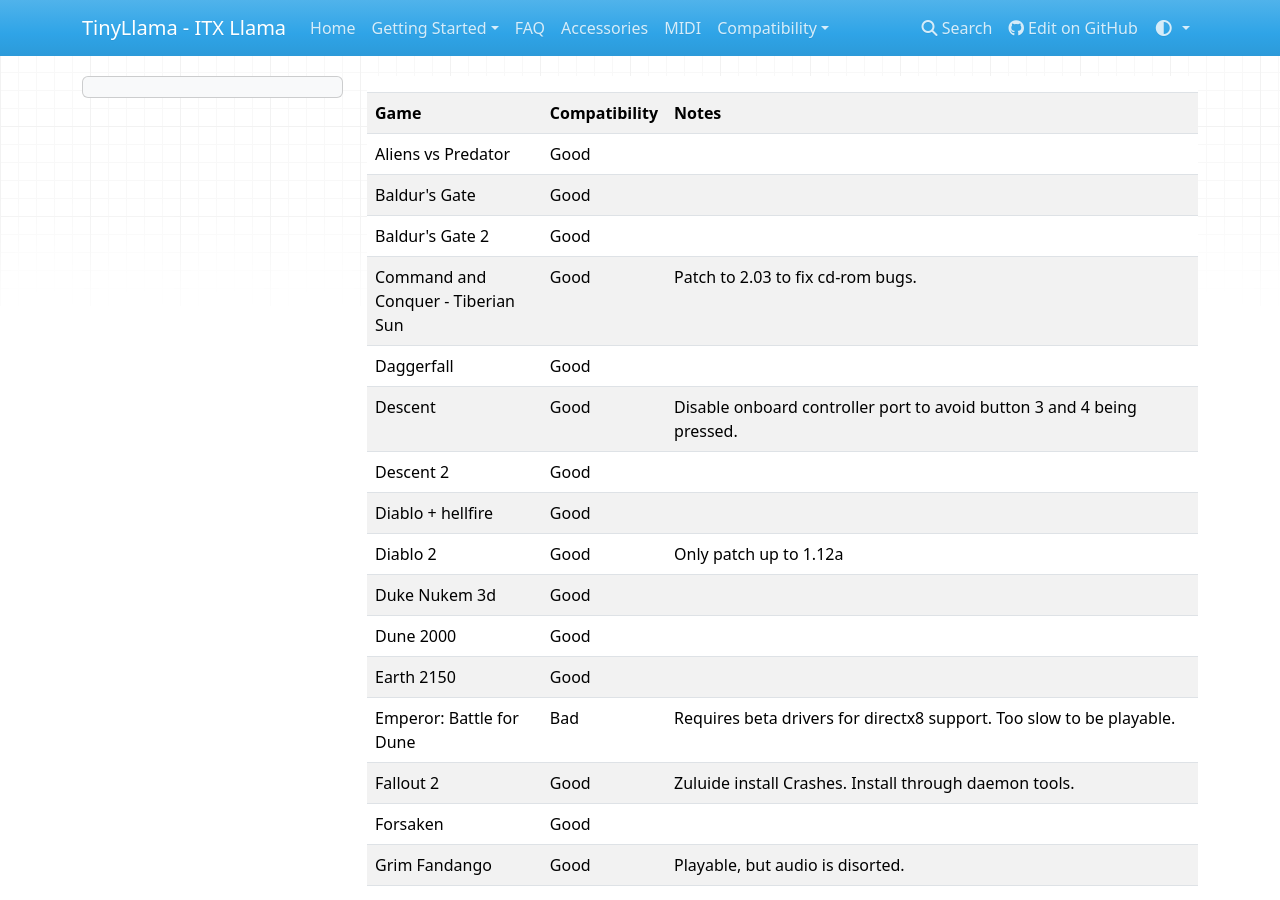
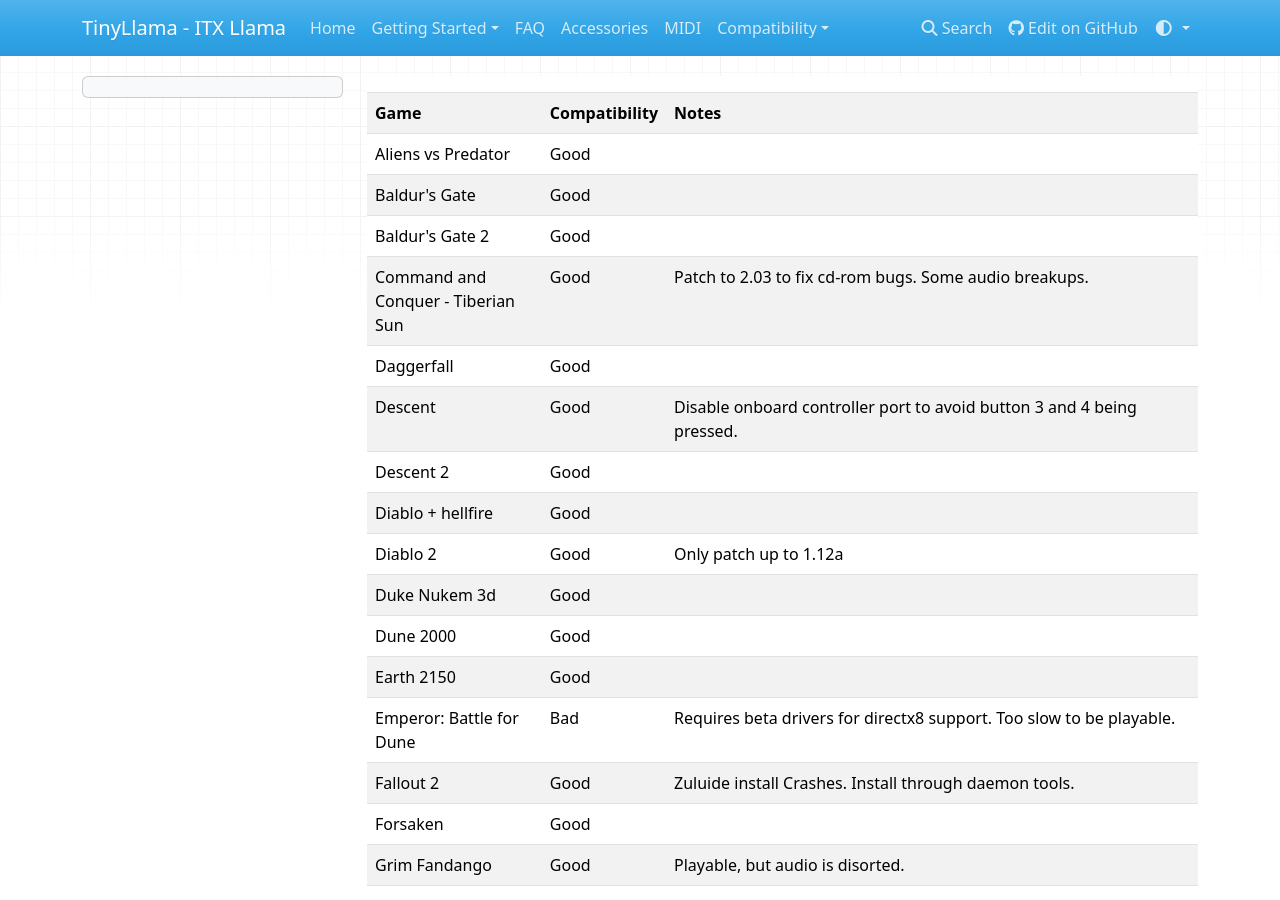
Before and after one commit to timesscar/tinyllama-docs, an MkDocs documentation site: the page built from docs/itxllama/games/winGameCompat.md, in a window 1280 px wide and 900 px high. Built offline with MkDocs 1.6.1, drawn with Linux system fonts in a browser that asks for light colours; nearby versions of some CDN libraries.

Commit message:
Audio details for SUN

```diff
--- a/docs/itxllama/games/winGameCompat.md
+++ b/docs/itxllama/games/winGameCompat.md
@@ -6,7 +6,7 @@
 | Aliens vs Predator | Good            |     |
 | Baldur's Gate | Good               |    |
 | Baldur's Gate 2 | Good               |    |
-| Command and Conquer - Tiberian Sun | Good               |  Patch to 2.03 to fix cd-rom bugs.  |
+| Command and Conquer - Tiberian Sun | Good               |  Patch to 2.03 to fix cd-rom bugs.  Some audio breakups.  |
 | Daggerfall | Good               |    |
 | Descent | Good               | Disable onboard controller port to avoid button 3 and 4 being pressed.   |
 | Descent 2 | Good               | |
```
